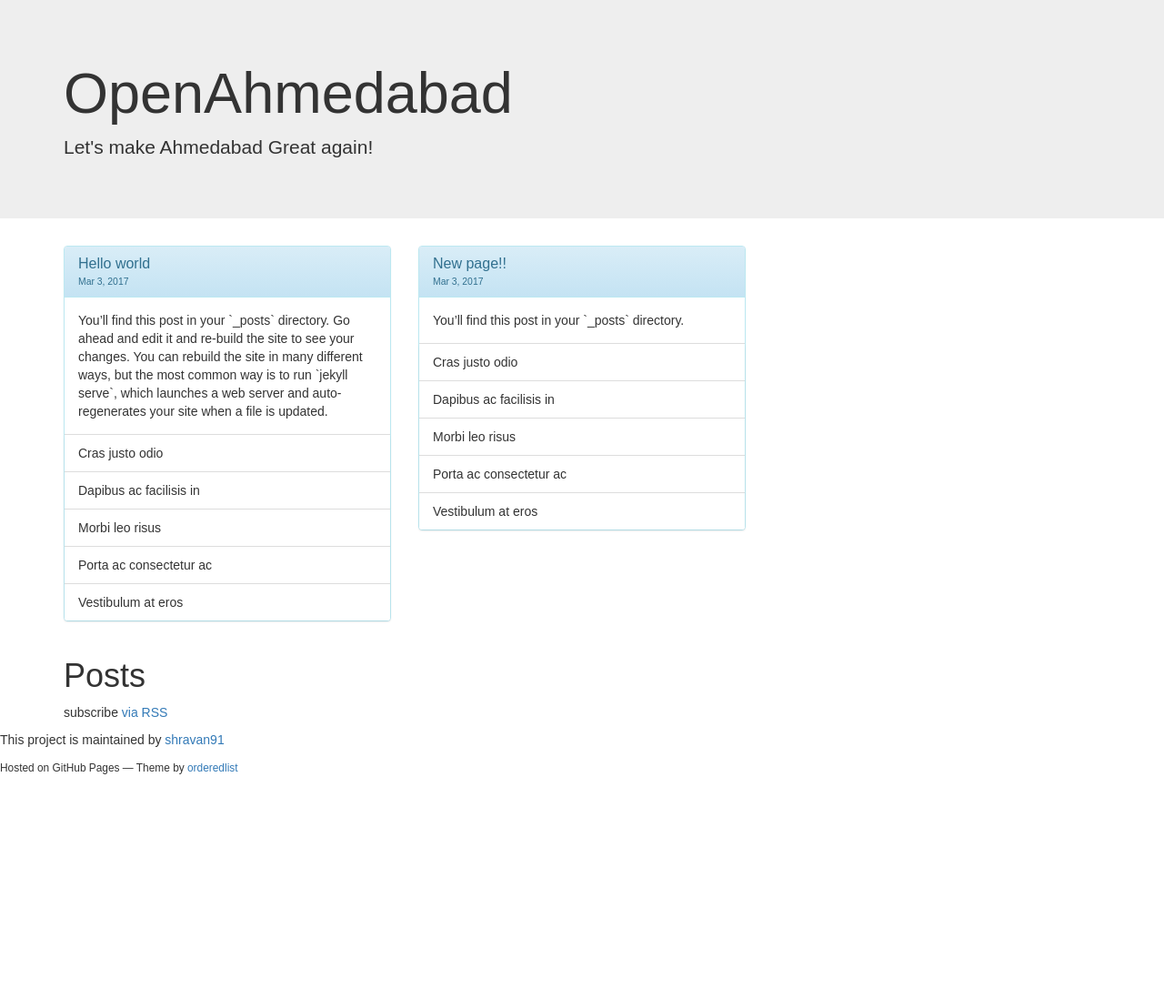
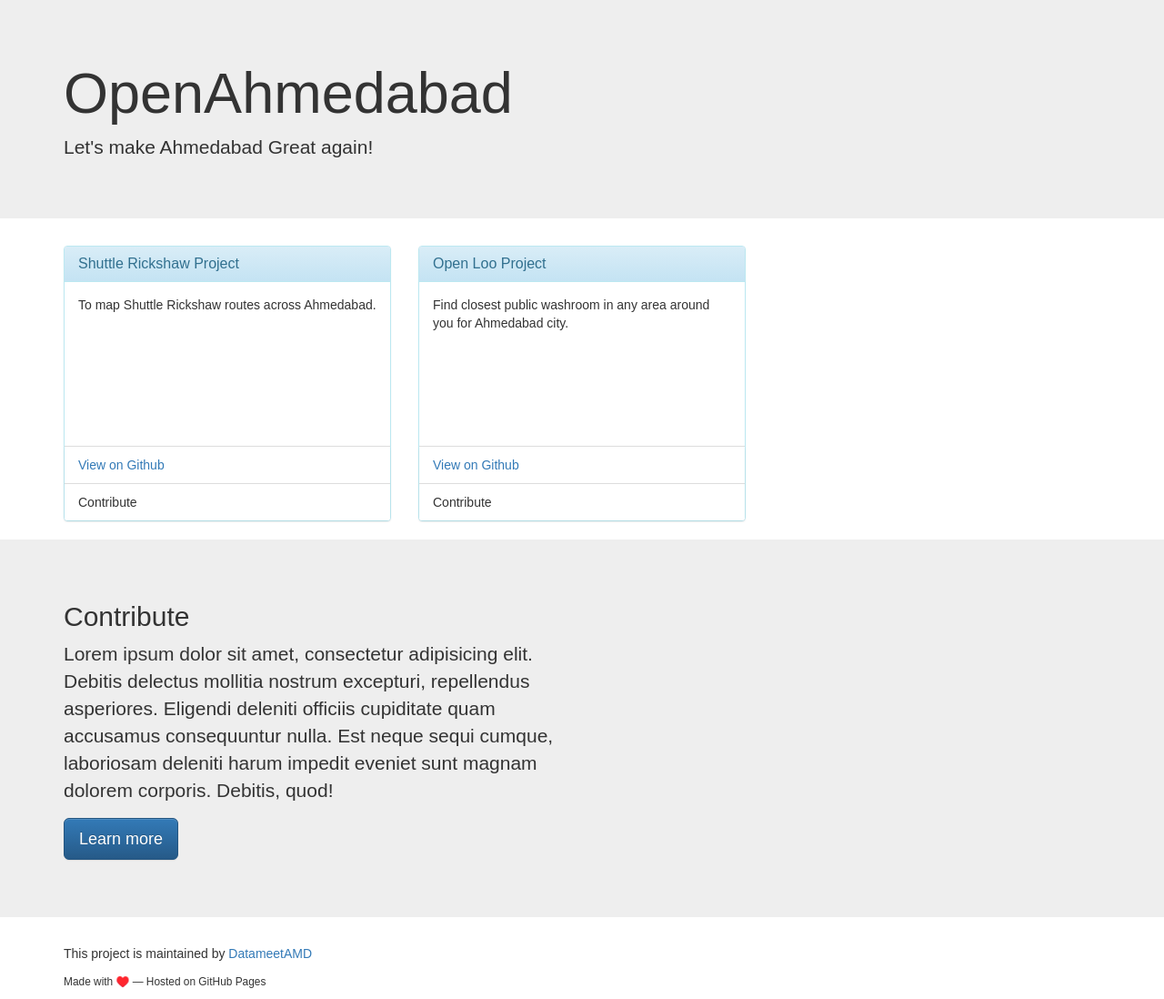
Before and after one commit to shravan91/openahmedabad.org, a Jekyll site: the page built from index.md, in a window 1280 px wide. Shown: the whole page at 91% size. Built offline with Jekyll 4.4.1, drawn with Linux system fonts in a browser that asks for light colours; before the commit the page ends 900 px from its top, so only the background shows below that.

Commit message:
Adding a few projects

```diff
--- a/_config.yml
+++ b/_config.yml
@@ -6,7 +6,7 @@ baseurl: "" # the subpath of your site, e.g. /blog
 url: "" # the base hostname & protocol for your site, e.g. http://example.com
 twitter_username: jayeshgohel
 github_username:  gnatih
-repository: gnatih/openahmedabad.org
+repository: DatameetAMD/openahmedabad.org
 
 # Build settings
 markdown: kramdown
--- a/_layouts/default.html
+++ b/_layouts/default.html
@@ -19,7 +19,6 @@
   <body>
     <div class="wrapper">
 
-      <header>
       <div class="jumbotron">
         <div class="container">
         <h1>{{ site.title | default: site.github.repository_name }}</h1>
@@ -28,17 +27,31 @@
       </div>
 
 
-      </header>
       <section>
 
         {{ content }}
 
       </section>
+      <div class="jumbotron">
+        <div class="container">
+        <h2>Contribute</h2>
+        <div class="row">
+          <div class="col-md-6">
+            <p>Lorem ipsum dolor sit amet, consectetur adipisicing elit. Debitis delectus mollitia nostrum excepturi, repellendus asperiores. Eligendi deleniti officiis cupiditate quam accusamus consequuntur nulla. Est neque sequi cumque, laboriosam deleniti harum impedit eveniet sunt magnam dolorem corporis. Debitis, quod!</p>
+            <p><a class="btn btn-primary btn-lg" href="#" role="button">Learn more</a></p>
+          </div>
+
+        </div>
+        </div>
+      </div>
       <footer>
-        {% if site.github.is_project_page %}
-        <p>This project is maintained by <a href="{{ site.github.owner_url }}">{{ site.github.owner_name }}</a></p>
-        {% endif %}
-        <p><small>Hosted on GitHub Pages &mdash; Theme by <a href="https://github.com/orderedlist">orderedlist</a></small></p>
+        <div class="container">
+          {% if site.github.is_project_page %}
+          <p>This project is maintained by <a href="{{ site.github.owner_url }}">DatameetAMD</a></p>
+          {% endif %}
+          <p><small><span class="social social-github"></span>Made with ♥️ &mdash; Hosted on GitHub Pages</small></p>
+
+        </div>
       </footer>
     </div>
 
--- a/_layouts/home.html
+++ b/_layouts/home.html
@@ -1,43 +1,23 @@
 ---
 layout: default
 ---
-
 <div class="home container">
   <div class="row">
     {% for post in site.posts %}
     <div class="col-md-4">
       <div class="panel panel-info">
         <div class="panel-heading">
-          <h3 class="panel-title">{{ post.title | escape }}<br/><small>{{ post.date | date: "%b %-d, %Y" }}</small></h3>
+          <h2 class="panel-title">{{ post.title | escape }}</h2>
         </div>
         <div class="panel-body">
           <span class="post-meta">{{ post.excerpt }}</span>
         </div>
         <ul class="list-group">
-          <li class="list-group-item">Cras justo odio</li>
-          <li class="list-group-item">Dapibus ac facilisis in</li>
-          <li class="list-group-item">Morbi leo risus</li>
-          <li class="list-group-item">Porta ac consectetur ac</li>
-          <li class="list-group-item">Vestibulum at eros</li>
+          <li class="list-group-item"><a href="https://github.com/{{ post.repo }}">View on Github</a></li>
+          <li class="list-group-item">Contribute</li>
         </ul>
       </div>
     </div>
-
-
     {% endfor %}
-
-
-
   </div>
-
-  <h1 class="page-heading">Posts</h1>
-
-  {{ content }}
-
-  <ul class="post-list">
-
-  </ul>
-
-  <p class="rss-subscribe">subscribe <a href="{{ "/feed.xml" | relative_url }}">via RSS</a></p>
-
 </div>
--- a/_posts/2017-03-03-hello-world.html
+++ /dev/null
@@ -1,6 +0,0 @@
----
-layout: default
-title:  "Hello world"
-date:   2017-03-03 20:47:10 +0530
----
-You’ll find this post in your `_posts` directory. Go ahead and edit it and re-build the site to see your changes. You can rebuild the site in many different ways, but the most common way is to run `jekyll serve`, which launches a web server and auto-regenerates your site when a file is updated.
--- /dev/null
+++ b/_posts/2017-03-03-open-loo.html
@@ -0,0 +1,6 @@
+---
+layout: default
+title:  "Open Loo Project"
+date:   2017-03-03 20:47:10 +0530
+---
+Find closest public washroom in any area around you for Ahmedabad city.
--- a/_sass/oa.scss
+++ b/_sass/oa.scss
@@ -1,3 +1,7 @@
 body {
   font-family: 'Raleway', sans-serif;
 }
+
+.panel-body {
+  min-height: 180px;
+}
```
Also changed, not shown: _posts/2017-03-03-New page.html (deleted, +0 -7 lines), _posts/2017-03-03-shutte-rickshaw.html (added, +7 -0 lines).
